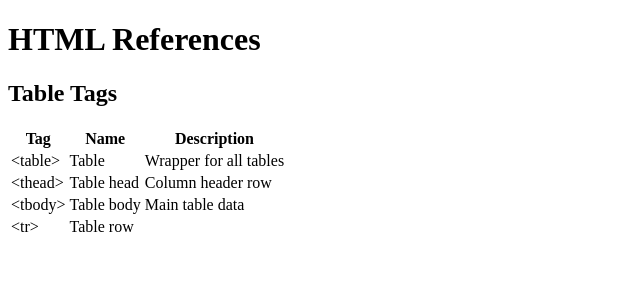
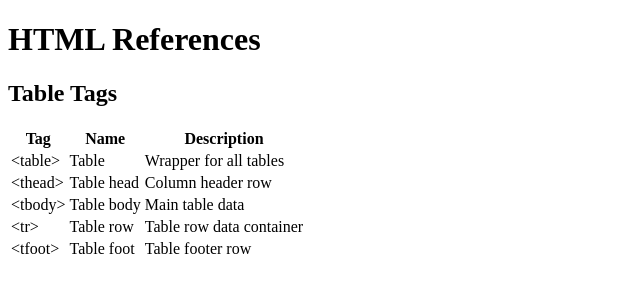
Before and after one commit to 2shima/Cheat-Sheet, a plain HTML site: page index.html in a window 1280 px wide. Shown: the whole page, without its empty margins (0-640 px from the left). Drawn offline with Linux system fonts and the light colour scheme.

Commit message:
Table elements table *actually* complete

```diff
--- a/index.html
+++ b/index.html
@@ -34,6 +34,12 @@
                 <tr>
                     <td><span class="code">&lt;tr&gt;</span></td>
                     <td>Table row</td>
+                    <td>Table row data container</td>
+                </tr>
+                <tr>
+                    <td><span class="code">&lt;tfoot&gt;</span></td>
+                    <td>Table foot</td>
+                    <td>Table footer row</td>
                 </tr>
             </tbody>
         </table>
```
